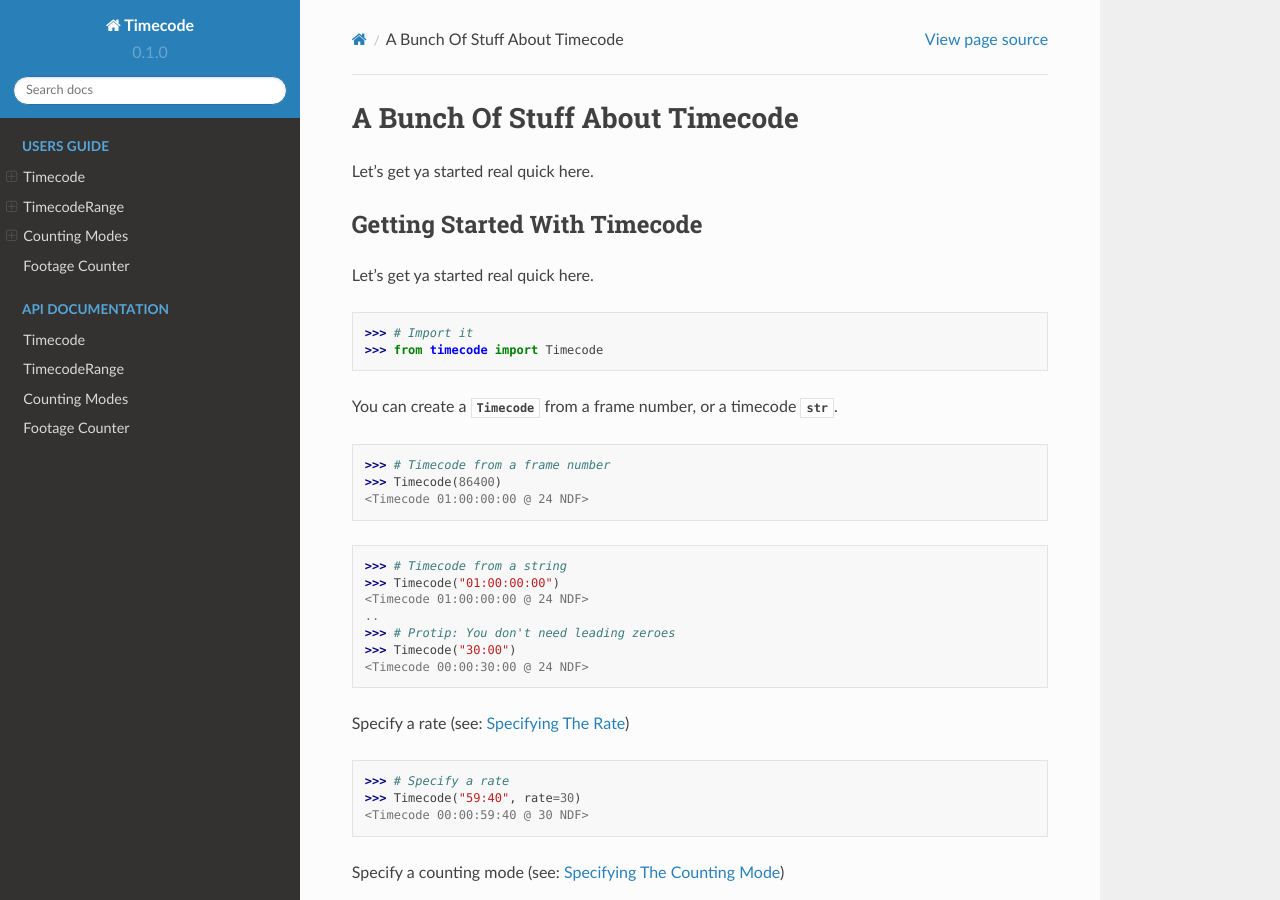
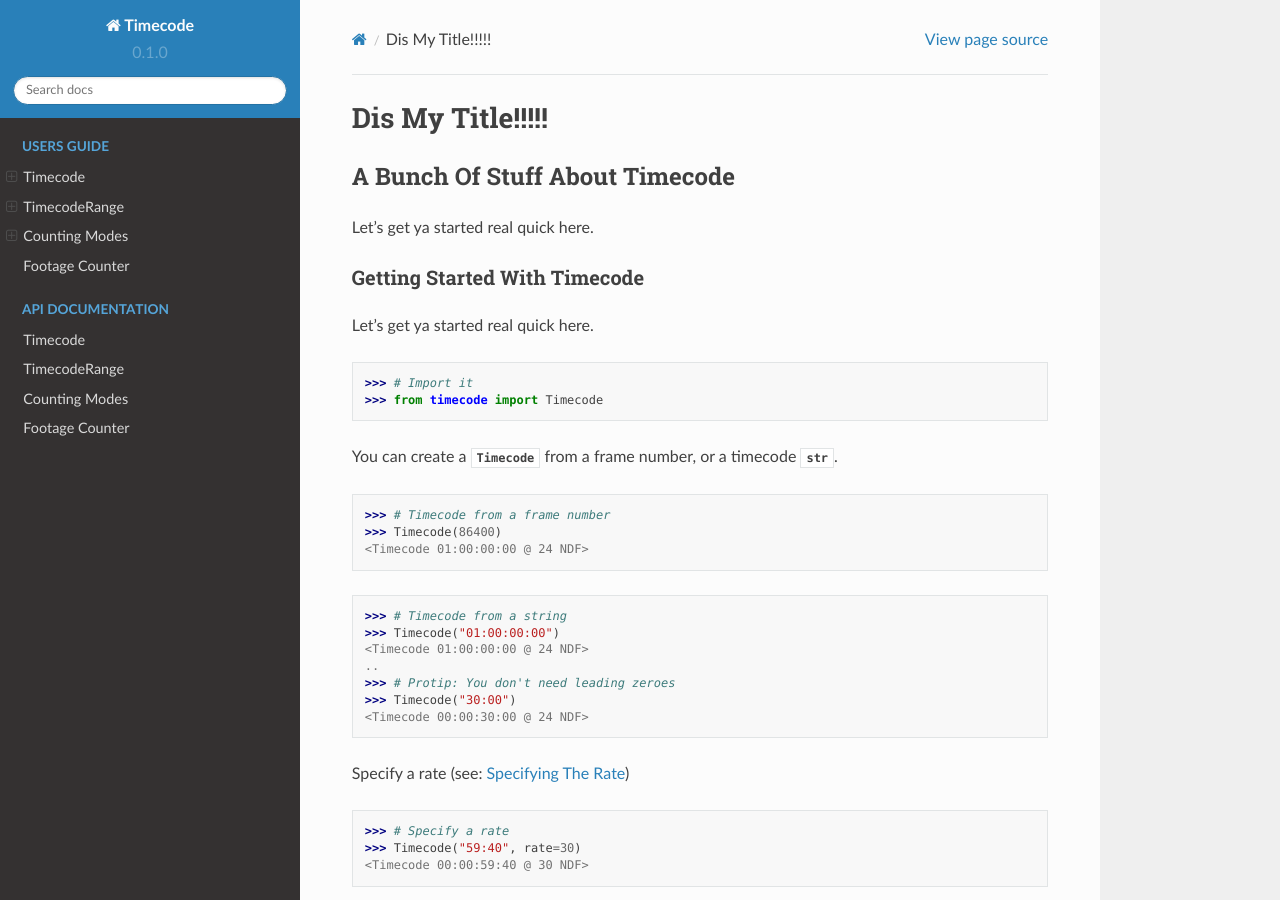
Before and after one commit to mjiggidy/timecode, a Sphinx documentation site: the page built from docs/source/index.rst, in a window 1280 px wide and 900 px high. Built offline with Sphinx 7.4.7 and the Read the Docs theme 2.0.0, drawn with Linux system fonts in a browser that asks for light colours.

Commit message:
Checking Title Thing

```diff
--- a/docs/source/index.rst
+++ b/docs/source/index.rst
@@ -1,3 +1,7 @@
++++++++++++++++++
+Dis My Title!!!!!
++++++++++++++++++
+
 .. toctree::
    :caption: Users Guide
    :hidden:
```
